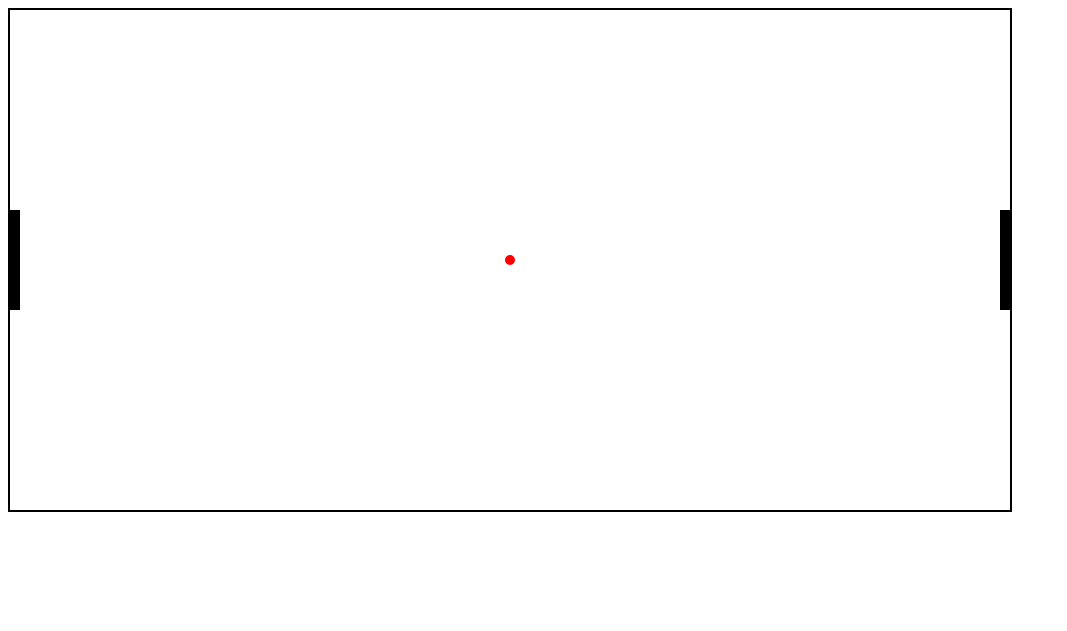
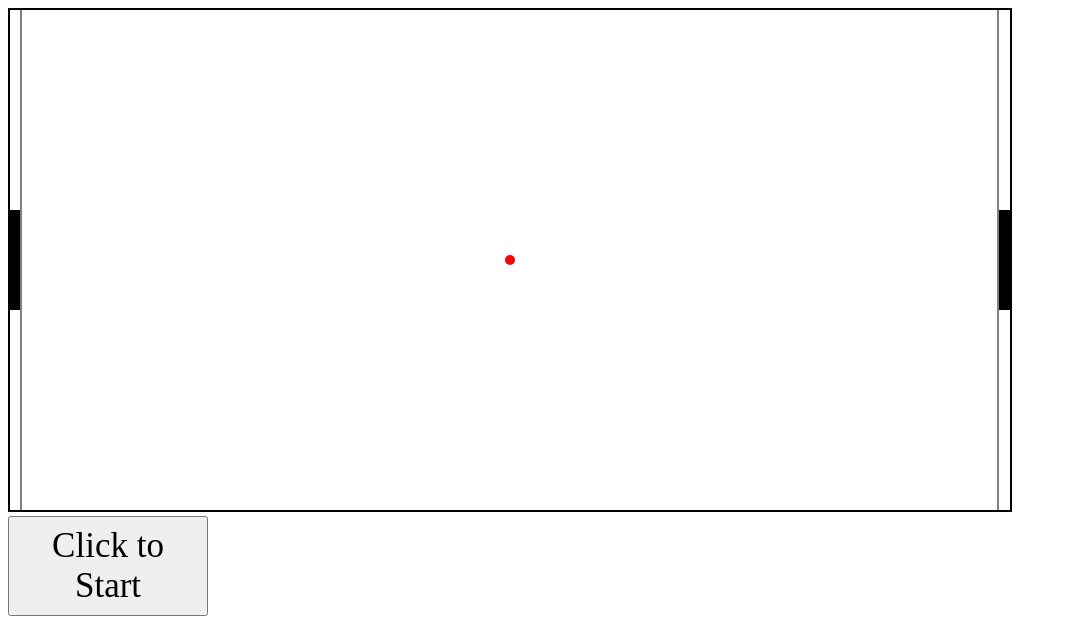
Before and after one commit to benjamingutowski1/benjamingutowski1.github.io, a plain HTML site: page pong.html in a window 1280 px wide. Shown: the top 631 px of the page, without its empty margins (0-1067 px from the left). Drawn offline with Linux system fonts and the light colour scheme.

Commit message:
working on pong

```diff
--- a/pong.html
+++ b/pong.html
@@ -7,15 +7,35 @@
             border-style: solid;
             border-width: 2px;
         }
+        #startGame {
+            height: 100px;
+            width: 200px;
+            font-size: 35px;
+            font-family:'Times New Roman', Times, serif;
+        }
     </style>
 </head>
 
 <body>
-    <canvas id="canvas">
+    <canvas id="canvas"> </canvas> <br>
+    <button id="startGame"> Click to Start </button> <br>
+    <h1 id="displayPause"> Pause Timer: 0 </h1>
 </body>
 
 </html>
 <script>
+
+    //MAGIC NUMBERS
+
+    var GAMESTATUS = {
+        PAUSE:0,
+        ACTIVE:1,
+        NOTSTARTED:2,
+    }
+
+    //VARS FROM HTML STRUCTURES
+
+    var startGameButton = document.getElementById("startGame");
 
     //SETTING CANVAS VARS
 
@@ -33,6 +53,12 @@
     var ballRadius = 5;
     var puckHeight = 100;
     var goalWidth = 10;
+    var pauseTime = 500;
+    var intervalWaitTime = 10;
+
+    var currentPauseInterval = pauseTime;
+    var gameStatus = GAMESTATUS.NOTSTARTED;
+    var gameInterval;
     var ball = {
         x: 0,
         y: 0,
@@ -42,12 +68,13 @@
     var pucks = [];
     for (var i = 0; i < 2; i++) {
         pucks[i] = {
-            posy:0,
-            posx:0,
+            posy: 0,
+            posx: 0,
         }
     }
     pucks[0].posx = 0;
-    pucks[1].posx = canvas.width - goalWidth;
+    pucks[1].posx = canvas.width - goalWidth - 1;
+    var goals = [goalWidth, canvas.width - goalWidth - 3];
 
 
     //GAME RELATED FUNCTIONS
@@ -71,22 +98,62 @@
         }
     }
 
+    //setInterval for game events
+    function gameRunner() {
+
+        if(gameStatus === GAMESTATUS.PAUSE) {
+            currentPauseInterval -= 1;
+            document.getElementById("displayPause").innerText = "Pause Timer: " + (currentPauseInterval / (1000 / intervalWaitTime)) + "";
+            if (currentPauseInterval <= 0) {
+                currentPauseInterval = pauseTime;
+                gameStatus = GAMESTATUS.ACTIVE;
+            }
+        }
+
+        if(gameStatus === GAMESTATUS.ACTIVE) {
+            ball.x = ball.x + ball.speedx;
+            ball.y = ball.y + ball.speedy;
+            alert(ball.x)
+        }
+
+        drawBoard();
+    }
+
     //CANVAS RELATED FUNCTIONS
 
     //draws the board with the information currently given
     function drawBoard() {
-        ctx.clearRect(0,0,100000,100000);
+        ctx.clearRect(0, 0, 100000, 100000);
         ctx.fillStyle = "red";
-        ctx.arc(ball.x,ball.y,ballRadius,0,2*Math.PI);
+        ctx.arc(ball.x, ball.y, ballRadius, 0, 2 * Math.PI);
         ctx.fill();
         ctx.fillStyle = "black";
         for (var i = 0; i < 2; i++) {
-            ctx.fillRect(pucks[i].posx, pucks[i].posy, goalWidth, puckHeight);
+            ctx.fillStyle = "gray";
+            ctx.fillRect(goals[i], 0, 2, 10000);
         }
+        ctx.fillStyle = "black";
+        ctx.fillRect(pucks[0].posx, pucks[0].posy, goalWidth, puckHeight);
+        ctx.fillRect(pucks[1].posx, pucks[1].posy, goalWidth + 1, puckHeight);
 
     }
 
     newRound();
     drawBoard();
 
+    //WHEN YOU CLICK
+
+    startGameButton.addEventListener('mousedown', gameStart)
+
+    //when u click the start game button.
+    function gameStart() {
+        if (gameStatus === GAMESTATUS.NOTSTARTED) {
+            gameStatus = GAMESTATUS.PAUSE;
+            newRound();
+            gameInterval = setInterval(gameRunner,intervalWaitTime);
+        }
+    }
+
+
+
 </script>
```
